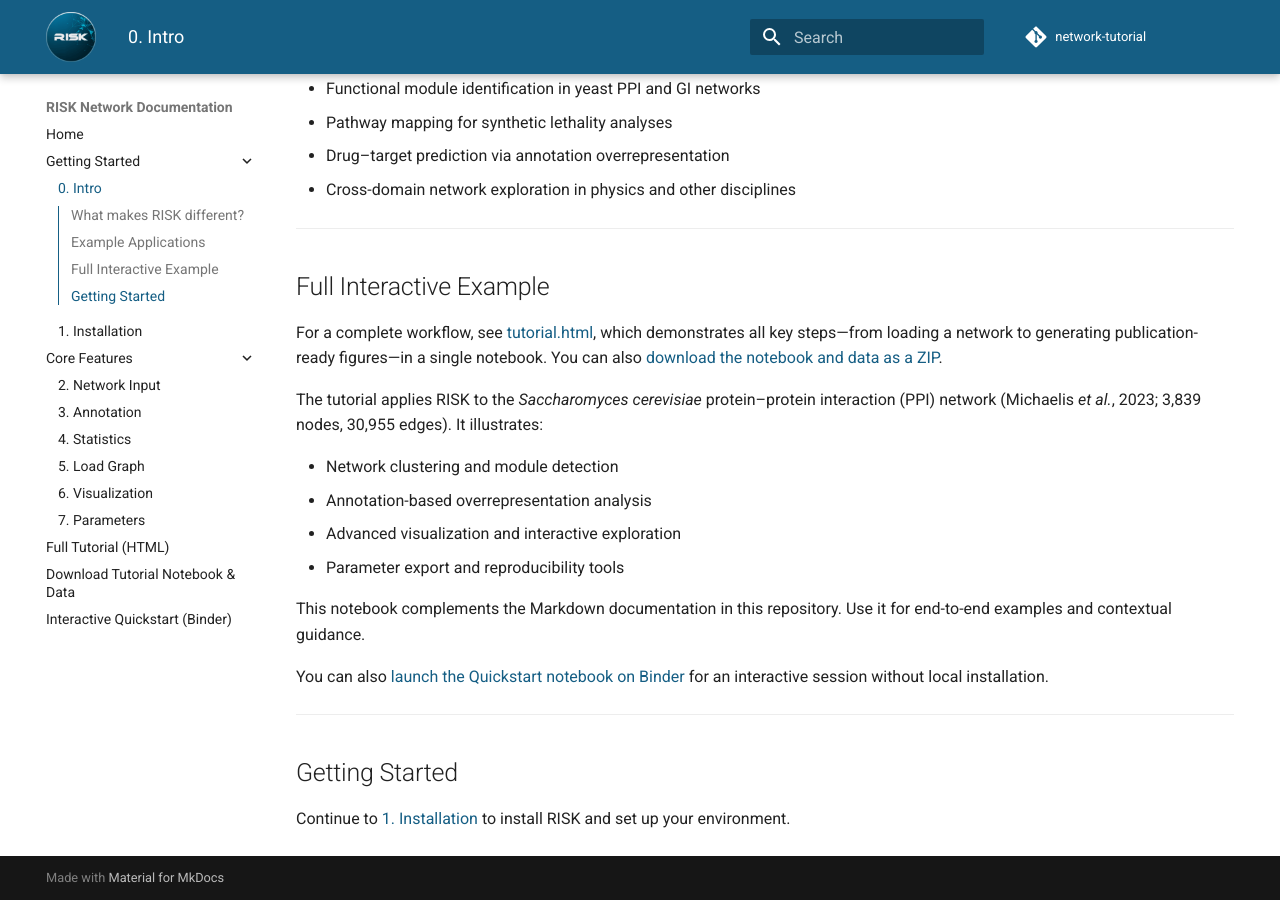
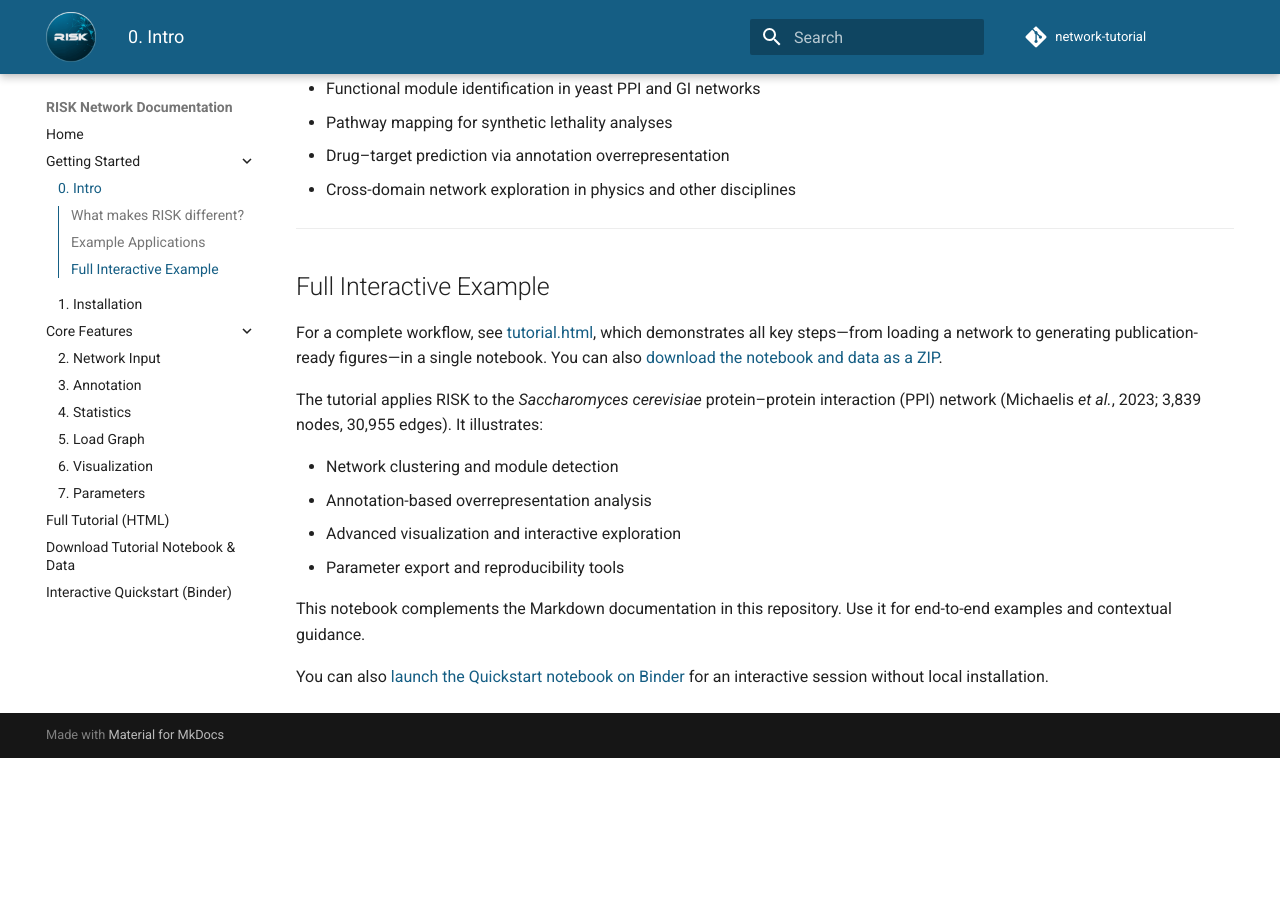
Before and after one commit to riskportal/network-tutorial, an MkDocs documentation site: the page built from docs/0_intro.md, in a window 1280 px wide and 900 px high, scrolled down 986 px. Built offline with MkDocs 1.6.1 and Material for MkDocs 9.7.7, drawn with Linux system fonts in a browser that asks for light colours; comment, search, counter and statistics services are not loaded; after the commit the page ends 1744 px from its top, so only the background shows below that.

Commit message:
rm outdated section

```diff
--- a/docs/0_intro.md
+++ b/docs/0_intro.md
@@ -45,9 +45,3 @@ The tutorial applies RISK to the _Saccharomyces cerevisiae_ protein–protein in
 This notebook complements the Markdown documentation in this repository. Use it for end-to-end examples and contextual guidance.
 
 You can also <a href="https://mybinder.org/v2/gh/riskportal/network-tutorial/HEAD?filepath=notebooks/quickstart.ipynb" target="_blank" rel="noopener">launch the Quickstart notebook on Binder</a> for an interactive session without local installation.
-
----
-
-## Getting Started
-
-Continue to [1. Installation](./1_installation.md) to install RISK and set up your environment.
```
